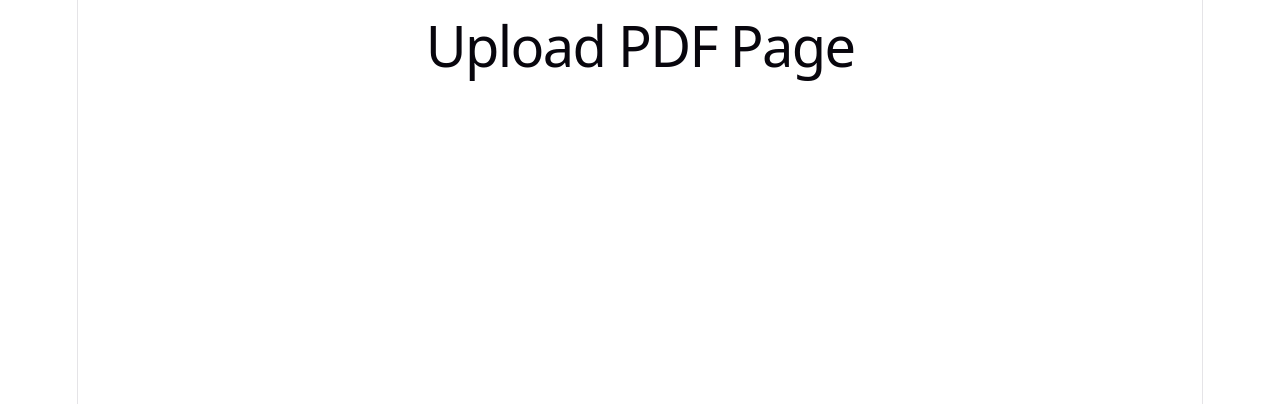
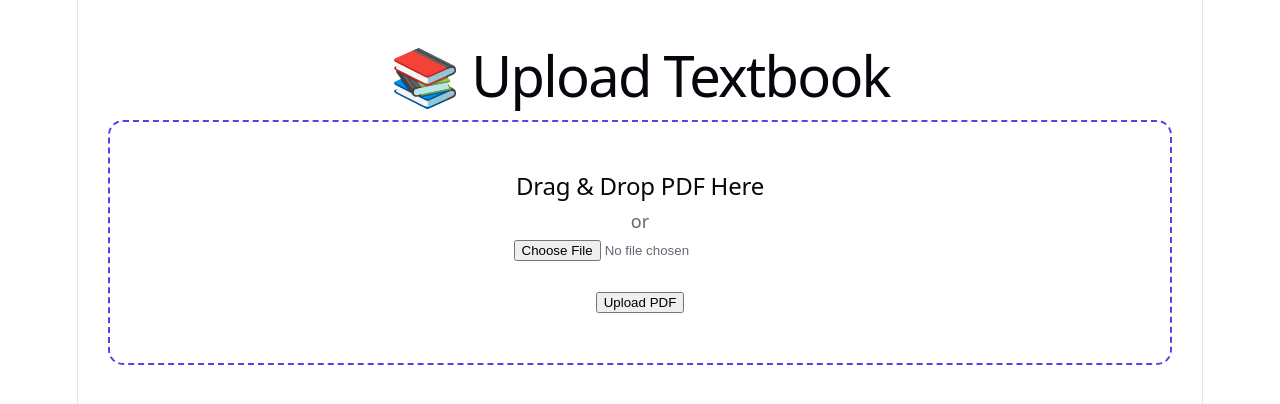
Before and after one commit to sreshtareddy0722/AI-Multilingual-Learning-Platform, a React app in the folder frontend/: page /upload in a window 1280 px wide. Shown: the top 404 px of the page. Built offline with nearby package versions, Linux system fonts and the light colour scheme; the HTML template or start-up script is replaced by a standard one.

Commit message:
Create upload PDF screen

```diff
--- a/frontend/src/pages/UploadPDF.jsx
+++ b/frontend/src/pages/UploadPDF.jsx
@@ -1,5 +1,31 @@
 function UploadPDF() {
-  return <h1>Upload PDF Page</h1>;
+  return (
+    <div style={{ padding: "30px" }}>
+      <h1>📚 Upload Textbook</h1>
+
+      <div
+        style={{
+          marginTop: "30px",
+          padding: "50px",
+          border: "2px dashed #4f46e5",
+          borderRadius: "15px",
+          textAlign: "center",
+        }}
+      >
+        <h2>Drag & Drop PDF Here</h2>
+        <p>or</p>
+
+        <input type="file" accept=".pdf" />
+
+        <br />
+        <br />
+
+        <button>
+          Upload PDF
+        </button>
+      </div>
+    </div>
+  );
 }
 
 export default UploadPDF;
```
Also changed, not shown: frontend/src/styles/analytics.css (added), frontend/src/styles/dashboard.css (added), frontend/src/styles/login.css (added), frontend/src/styles/quiz.css (added), frontend/src/styles/teacher.css (added), frontend/src/styles/translation.css (added), frontend/src/styles/upload.css (added).
